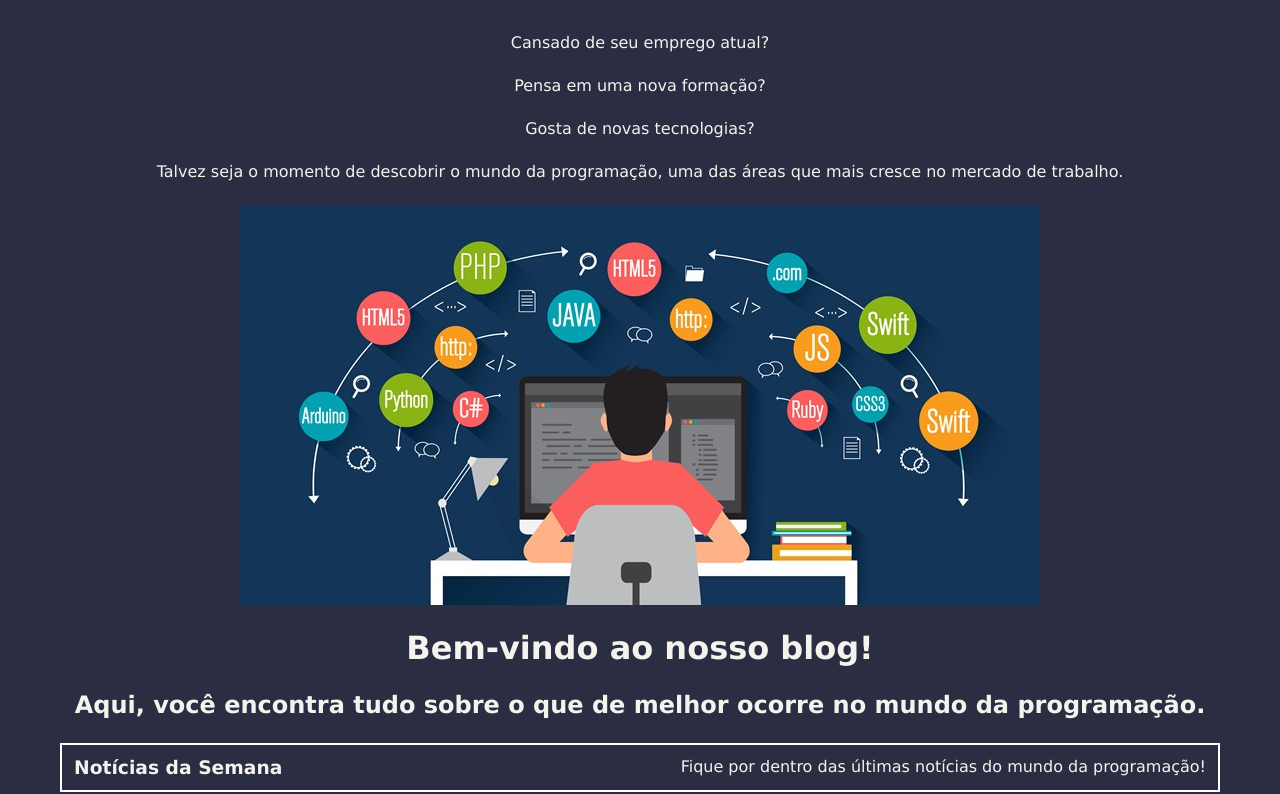
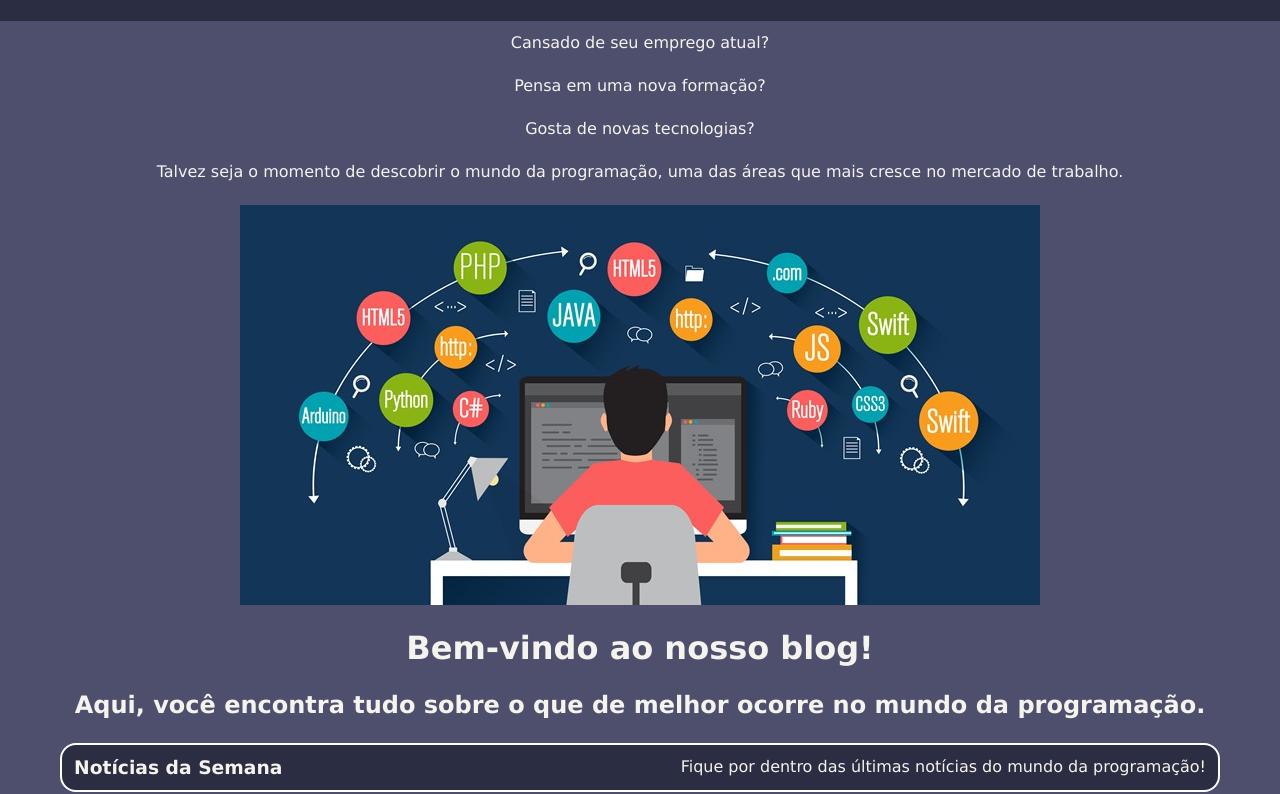
Before and after one commit to BarachoSilva/hub-da-ti, a plain HTML site: page index.html in a window 1280 px wide. Shown: the part 171-965 px from the top of the page. Drawn offline with Linux system fonts and the light colour scheme.

Commit message:
Update home-main-style.css
Atualizado página Home.

```diff
--- a/home-main-style.css
+++ b/home-main-style.css
@@ -7,20 +7,31 @@
   color: #f4f3ee;
 }
 
+main {
+  background-color: #4d4f6d;
+}
+
 h1 {
   text-align: center;
   padding: 12px;
+  background-color: #4d4f6d;
+}
+
+main ul {
+  background-color: #4d4f6d;
 }
 
 h2 {
   text-align: center;
   padding: 12px;
+  background-color: #4d4f6d;
 }
 
-ul li {
+main ul li {
   text-align: center;
   padding: 12px;
   text-decoration: none;
+  background-color: #4d4f6d;
 }
 
 .telahome {
@@ -30,6 +41,7 @@ ul li {
   display: flex;
   align-items: center;
   justify-content: space-around;
+  background-color: #4d4f6d;
 }
 
 section {
@@ -39,4 +51,5 @@ section {
   padding: 12px;
   border: solid 2px white;
   margin: 12px 60px 12px 60px;
+  border-radius: 16px;
 }
```
